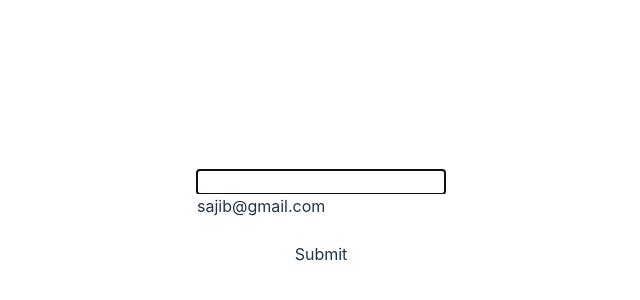
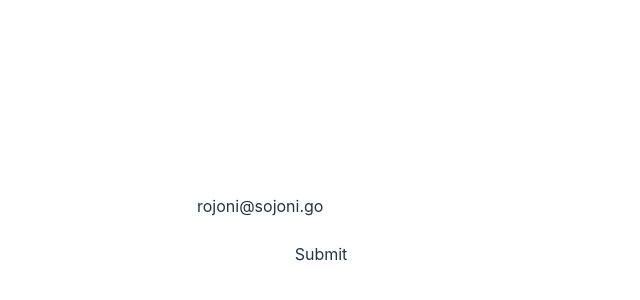
Before and after one commit to shahadathhs/my-react-form, a React (Vite) app: page / in a window 1280 px wide. Shown: the part 182-482 px from the top of the page, without its empty margins (319-959 px from the left). Built offline with nearby package versions, Linux system fonts and the light colour scheme.

Commit message:
custom hook applied

```diff
--- a/src/App.jsx
+++ b/src/App.jsx
@@ -1,5 +1,6 @@
 import './App.css'
-import REfForm from './components/RefForm/REfForm'
+import Hookform from './components/HookForm/Hookform'
+// import REfForm from './components/RefForm/REfForm'
 // import StateFulForm from './components/StateFulForm/StateFulForm'
 // import SimpleForm from './components/SimpleForm/SimpleForm'
 
@@ -8,7 +9,8 @@ function App() {
     <>
       {/* <SimpleForm></SimpleForm> */}
       {/* <StateFulForm></StateFulForm> */}
-      <REfForm></REfForm>
+      {/* <REfForm></REfForm> */}
+      <Hookform></Hookform>
     </>
   )
 }
--- /dev/null
+++ b/src/components/HookForm/Hookform.jsx
@@ -0,0 +1,33 @@
+import useInputState from "../../hooks/useInputState";
+
+const Hookform = () => {
+
+  // const [name, setName] = useInputState(null); for type-1
+
+  const emailState = useInputState('rojoni@sojoni.go')
+
+
+  const handleSubmit = (event) => {
+    event.preventDefault();
+    // console.log(name); for type-1
+    console.log(emailState.value);
+  }
+
+  return (
+    <>
+      <form onSubmit={handleSubmit}>
+        {/* <input value={name} onChange={setName}
+        className="border-2" type="text" name="name" /> */}
+        <br />
+        <input {...emailState}
+        className="border-2" type="email" name="email" />
+        <br />
+        <input className="border-2" type="password" name="password" />
+        <br />
+        <input className="border-2" type="submit" value="Submit" />
+      </form>
+    </>
+  );
+};
+
+export default Hookform;
--- a/src/components/StateFulForm/StateFulForm.jsx
+++ b/src/components/StateFulForm/StateFulForm.jsx
@@ -9,7 +9,7 @@ const StateFulForm = () => {
 
   const handleSubmit = (event) => {
     event.preventDefault();
-    console.log(event);
+    // console.log(event);
     // console.log(name, email, password);
     if(password.length < 6){
       setError('Password must be 6 characters or longer')
--- /dev/null
+++ b/src/hooks/useInputState.js
@@ -0,0 +1,22 @@
+import { useState } from "react"
+
+const useInputState = (defaultValue = null) => {
+    const [value, setValue] = useState(defaultValue);
+
+    // Type-1
+    // const handleChange = (event) =>{
+    //     setValue(event.target.value);
+    // }
+    // return [value, handleChange];
+
+    // Type-2
+    const onChange = (event) =>{
+      setValue(event.target.value);
+    }
+    return {
+        value,
+        onChange
+    }
+}
+
+export default useInputState;
```
